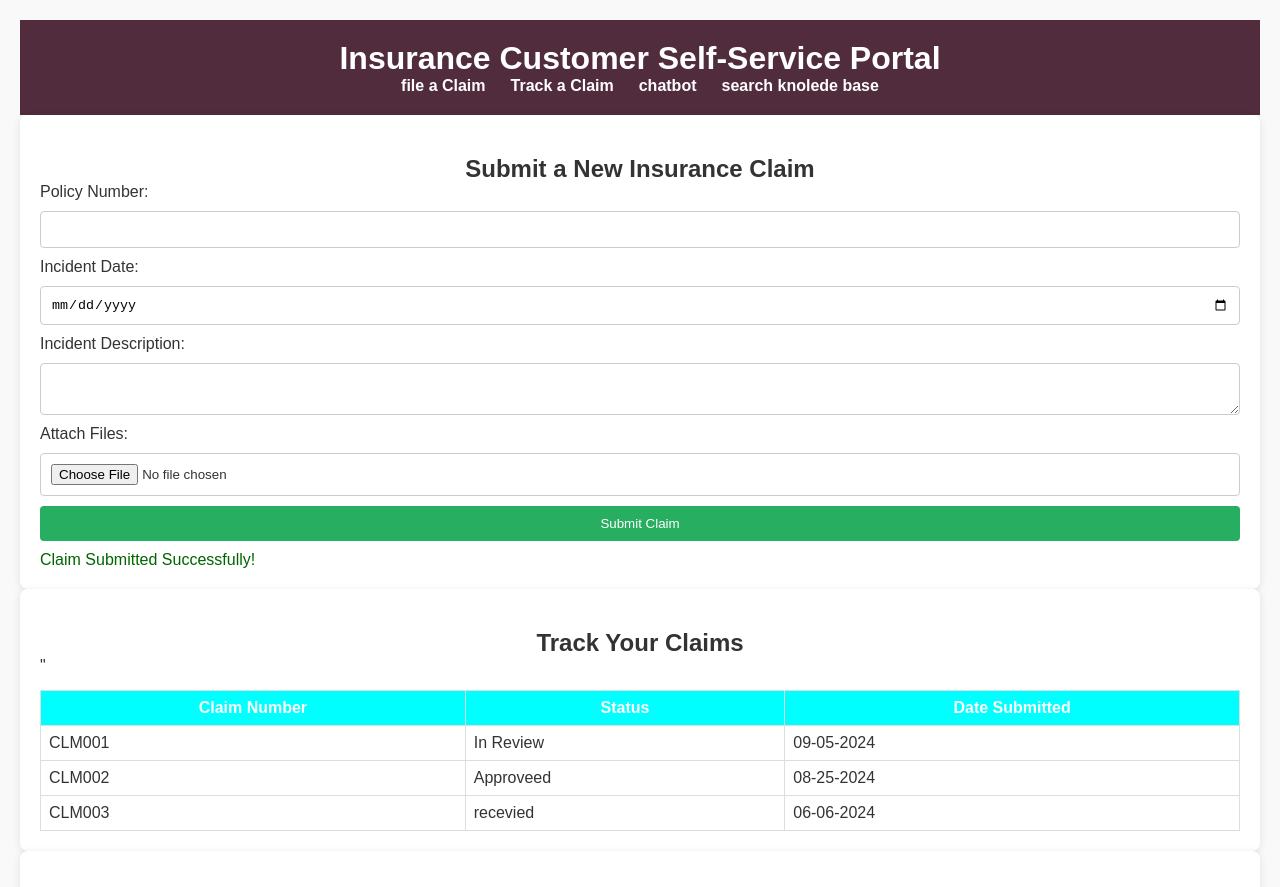
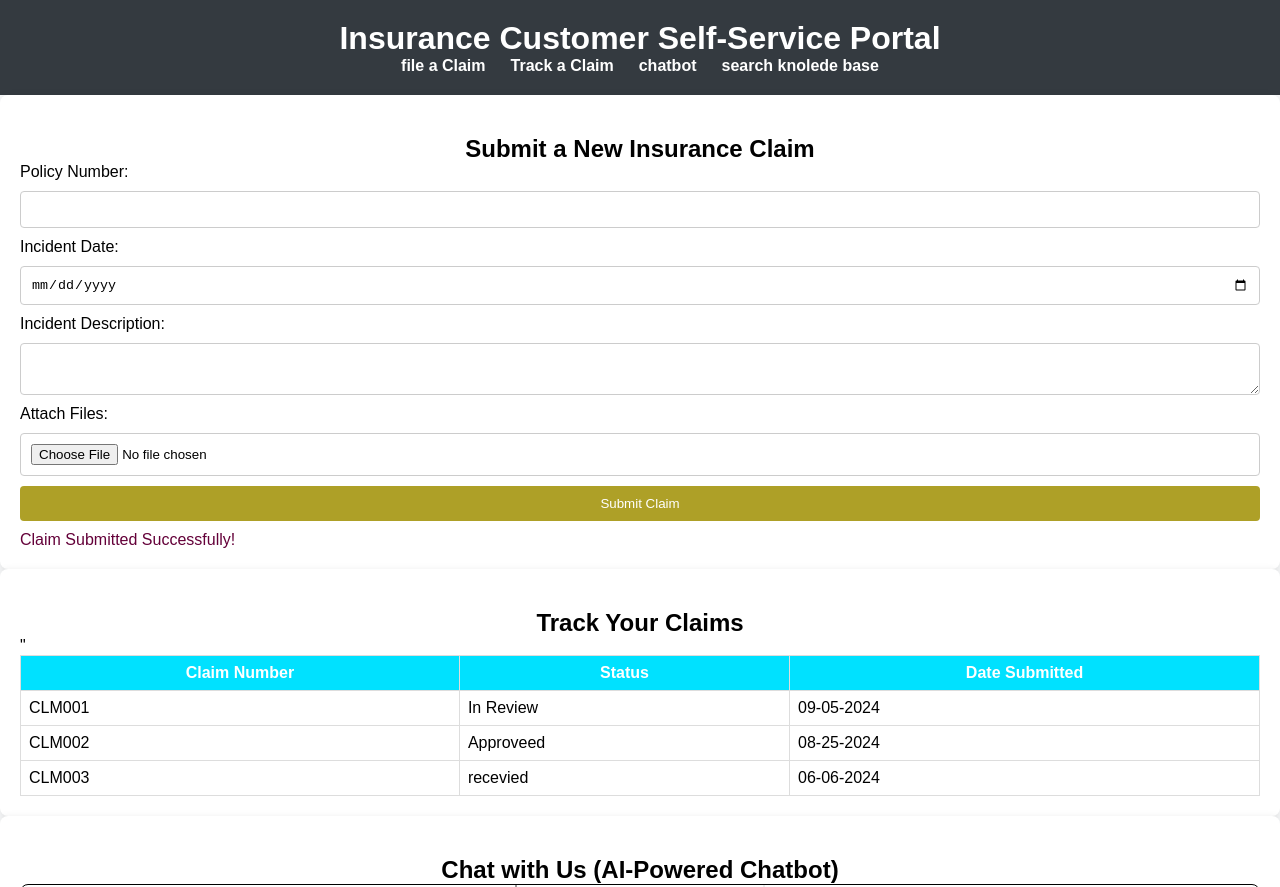
Before and after one commit to neha-jumbad/Customer-Self-Service-Portal, a plain HTML site: page index.html in a window 1280 px wide. Shown: the top 887 px of the page. Drawn offline with Linux system fonts and the light colour scheme; grey boxes are pictures that could not be loaded.

Commit message:
Add files via upload

```diff
--- a/styles.css
+++ b/styles.css
@@ -7,15 +7,15 @@
 
 body {
     font-family: Arial, sans-serif;
-    background-color: #f9f9f9;
-    color: #333;
-    padding: 20px;
+  margin: 100;
+  padding: 10;
+  background-color: #f8f9fa;
 }
 
 header {
-    background-color: #502c3d;
-    color: #fff;
-    padding: 20px 0;
+    background-color: #343a40;
+    color: white;
+    padding: 20px;
     text-align: center;
 }
 
@@ -59,7 +59,7 @@ form input, form textarea {
 
 button {
    padding: 10px;
-    background-color: #27AE60;
+    background-color: #aea027;
     color: #fff;
     border: none;
     border-radius: 4px;
@@ -67,13 +67,12 @@ button {
 }
 
 button:hover {
-    background-color: #219150;
+    background-color: hsl(323, 63%, 35%);
 }
 
 table {
     width: 100%;
-    border-collapse: collapse;
-    margin-top: 15px;
+  border-collapse: collapse;
 }
 
  th, td {
@@ -83,11 +82,11 @@ table {
   }
 
   th{
-    background-color: aqua;
+    background-color: rgb(0, 225, 255);
     color: #fff;
 }
 #formSuccess{
-    color: darkgreen;
+    color: #640039;
 }
 #chatContainer{
     display: flex;
```
